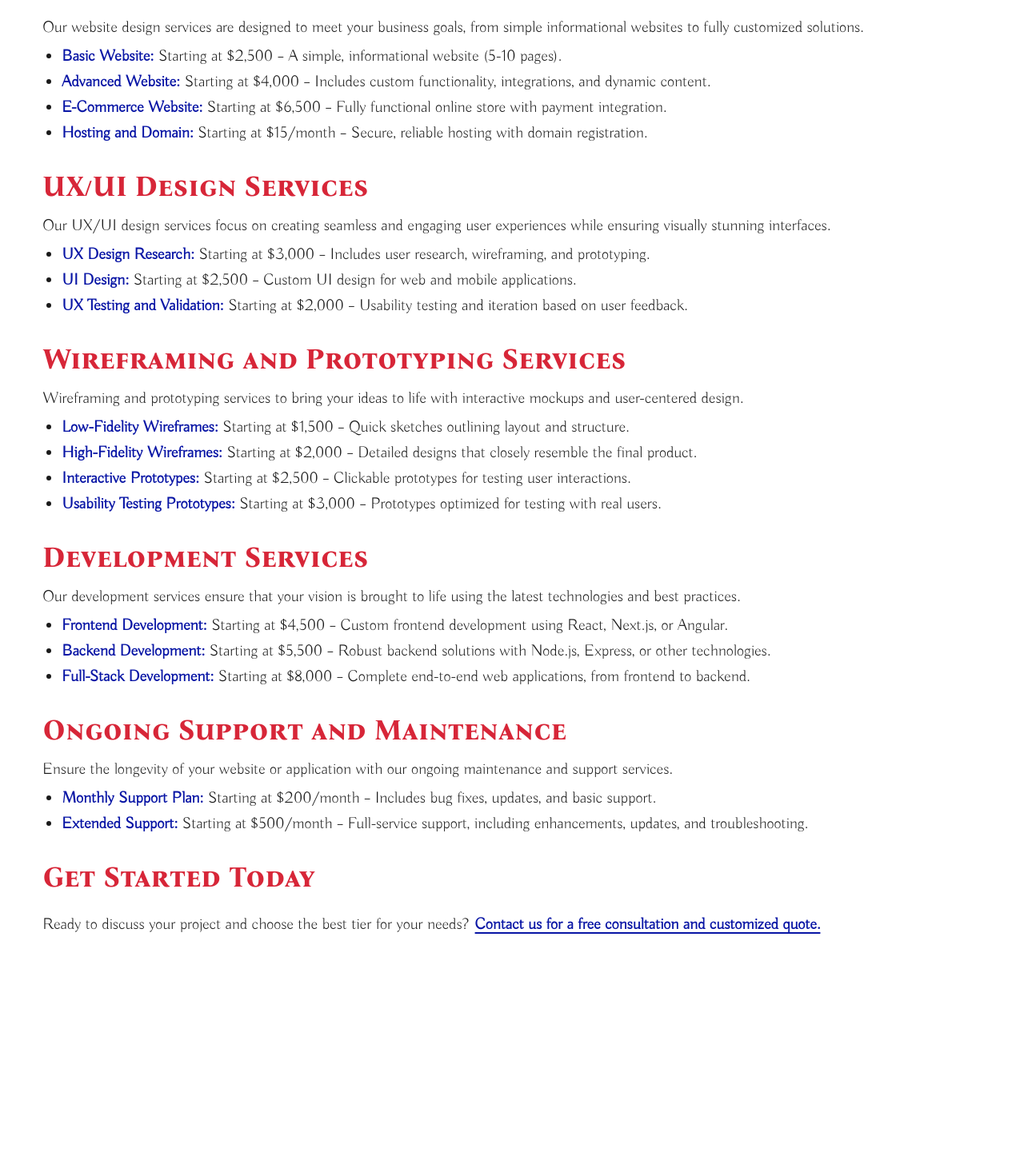
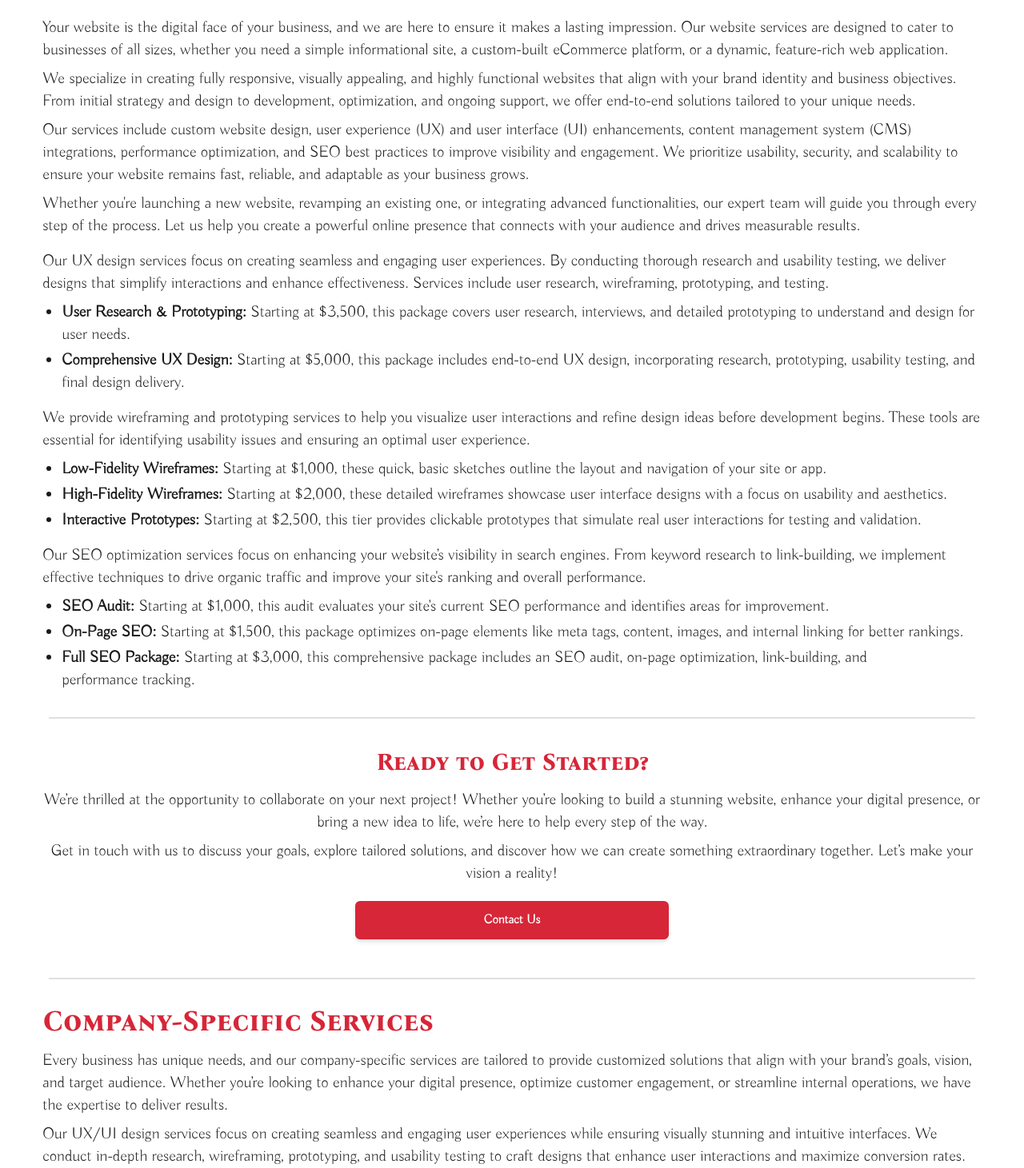
Before and after one commit to tmchuynh/phoenix-code-studio, a Next.js app: page /pricing in a window 1280 px wide. Shown: the part 369-1830 px from the top of the page at 80% size. Before the commit the page ends 1646 px from the top, so only its background shows below. Built offline with nearby package versions, Linux system fonts and the light colour scheme.

Commit message:
expand pricing

```diff
--- a/src/app/pricing/page.tsx
+++ b/src/app/pricing/page.tsx
@@ -1,6 +1,14 @@
 "use client";
 
+import CallToAction from "@/components/CallToAction";
 import { Button } from "@/components/ui/button";
+import { SidebarSeparator } from "@/components/ui/sidebar";
+import {
+  companySpecificServices,
+  contentCreationServices,
+  websiteServices,
+} from "@/lib/constants";
+import { formatCurrency } from "@/lib/utils";
 import router from "next/router";
 import { FC } from "react";
 
@@ -18,187 +26,156 @@ const PricingPage: FC = () => {
         let us help you achieve success with tailored, high-quality services.
       </p>
 
-      {/* Service 1: Website Design */}
+      {/* Service 1: Website Services */}
       <section className="my-8">
         <h2 className="text-2xl md:text-3xl lg:text-4xl font-bold text-primary mb-4">
-          Website Design Services
+          Customized Website Services
         </h2>
         <p>
-          Our website design services are designed to meet your business goals,
-          from simple informational websites to fully customized solutions.
+          Your website is the digital face of your business, and we are here to
+          ensure it makes a lasting impression. Our website services are
+          designed to cater to businesses of all sizes, whether you need a
+          simple informational site, a custom-built eCommerce platform, or a
+          dynamic, feature-rich web application.
         </p>
-        <ul className="list-disc pl-6 space-y-1 text-balance">
-          <li>
-            <span className="font-bold text-secondary">Basic Website:</span>{" "}
-            Starting at $2,500 – A simple, informational website (5-10 pages).
-          </li>
-          <li>
-            <span className="font-bold text-secondary">Advanced Website:</span>{" "}
-            Starting at $4,000 – Includes custom functionality, integrations,
-            and dynamic content.
-          </li>
-          <li>
-            <span className="font-bold text-secondary">
-              E-Commerce Website:
-            </span>{" "}
-            Starting at $6,500 – Fully functional online store with payment
-            integration.
-          </li>
-          <li>
-            <span className="font-bold text-secondary">
-              Hosting and Domain:
-            </span>{" "}
-            Starting at $15/month – Secure, reliable hosting with domain
-            registration.
-          </li>
-        </ul>
-      </section>
+        <p>
+          We specialize in creating fully responsive, visually appealing, and
+          highly functional websites that align with your brand identity and
+          business objectives. From initial strategy and design to development,
+          optimization, and ongoing support, we offer end-to-end solutions
+          tailored to your unique needs.
+        </p>
+        <p>
+          Our services include custom website design, user experience (UX) and
+          user interface (UI) enhancements, content management system (CMS)
+          integrations, performance optimization, and SEO best practices to
+          improve visibility and engagement. We prioritize usability, security,
+          and scalability to ensure your website remains fast, reliable, and
+          adaptable as your business grows.
+        </p>
+        <p>
+          Whether you're launching a new website, revamping an existing one, or
+          integrating advanced functionalities, our expert team will guide you
+          through every step of the process. Let us help you create a powerful
+          online presence that connects with your audience and drives measurable
+          results.
+        </p>
 
-      {/* Service 2: UX/UI Design */}
-      <section className="my-8">
-        <h2 className="text-2xl md:text-3xl lg:text-4xl font-bold text-primary mb-4">
-          UX/UI Design Services
-        </h2>
-        <p>
-          Our UX/UI design services focus on creating seamless and engaging user
-          experiences while ensuring visually stunning interfaces.
-        </p>
-        <ul className="list-disc pl-6 space-y-1 text-balance">
-          <li>
-            <span className="font-bold text-secondary">
-              UX Design Research:
-            </span>{" "}
-            Starting at $3,000 – Includes user research, wireframing, and
-            prototyping.
-          </li>
-          <li>
-            <span className="font-bold text-secondary">UI Design:</span>{" "}
-            Starting at $2,500 – Custom UI design for web and mobile
-            applications.
-          </li>
-          <li>
-            <span className="font-bold text-secondary">
-              UX Testing and Validation:
-            </span>{" "}
-            Starting at $2,000 – Usability testing and iteration based on user
-            feedback.
-          </li>
-        </ul>
-      </section>
-
-      {/* Service 3: Wireframing & Prototyping */}
-      <section className="my-8">
-        <h2 className="text-2xl md:text-3xl lg:text-4xl font-bold text-primary mb-4">
-          Wireframing and Prototyping Services
-        </h2>
-        <p>
-          Wireframing and prototyping services to bring your ideas to life with
-          interactive mockups and user-centered design.
-        </p>
-        <ul className="list-disc pl-6 space-y-1 text-balance">
-          <li>
-            <span className="font-bold text-secondary">
-              Low-Fidelity Wireframes:
-            </span>{" "}
-            Starting at $1,500 – Quick sketches outlining layout and structure.
-          </li>
-          <li>
-            <span className="font-bold text-secondary">
-              High-Fidelity Wireframes:
-            </span>{" "}
-            Starting at $2,000 – Detailed designs that closely resemble the
-            final product.
-          </li>
-          <li>
-            <span className="font-bold text-secondary">
-              Interactive Prototypes:
-            </span>{" "}
-            Starting at $2,500 – Clickable prototypes for testing user
-            interactions.
-          </li>
-          <li>
-            <span className="font-bold text-secondary">
-              Usability Testing Prototypes:
-            </span>{" "}
-            Starting at $3,000 – Prototypes optimized for testing with real
-            users.
-          </li>
-        </ul>
-      </section>
-
-      {/* Service 4: Development Services */}
-      <section className="my-8">
-        <h2 className="text-2xl md:text-3xl lg:text-4xl font-bold text-primary mb-4">
-          Development Services
-        </h2>
-        <p>
-          Our development services ensure that your vision is brought to life
-          using the latest technologies and best practices.
-        </p>
-        <ul className="list-disc pl-6 space-y-1 text-balance">
-          <li>
-            <span className="font-bold text-secondary">
-              Frontend Development:
-            </span>{" "}
-            Starting at $4,500 – Custom frontend development using React,
-            Next.js, or Angular.
-          </li>
-          <li>
-            <span className="font-bold text-secondary">
-              Backend Development:
-            </span>{" "}
-            Starting at $5,500 – Robust backend solutions with Node.js, Express,
-            or other technologies.
-          </li>
-          <li>
-            <span className="font-bold text-secondary">
-              Full-Stack Development:
-            </span>{" "}
-            Starting at $8,000 – Complete end-to-end web applications, from
-            frontend to backend.
-          </li>
-        </ul>
-      </section>
-
-      {/* Service 5: Ongoing Support and Maintenance */}
-      <section className="my-8">
-        <h2 className="text-2xl md:text-3xl lg:text-4xl font-bold text-primary mb-4">
-          Ongoing Support and Maintenance
-        </h2>
-        <p>
-          Ensure the longevity of your website or application with our ongoing
-          maintenance and support services.
-        </p>
-        <ul className="list-disc pl-6 space-y-1 text-balance">
-          <li>
-            <span className="font-bold text-secondary">
-              Monthly Support Plan:
-            </span>{" "}
-            Starting at $200/month – Includes bug fixes, updates, and basic
-            support.
-          </li>
-          <li>
-            <span className="font-bold text-secondary">Extended Support:</span>{" "}
-            Starting at $500/month – Full-service support, including
-            enhancements, updates, and troubleshooting.
-          </li>
-        </ul>
+        {websiteServices.map((services) => (
+          <div className="my-4">
+            <p>{services.details}</p>
+            <ul className="list-disc pl-6 space-y-1 text-pretty">
+              {services.pricingTiers.map((item, index) => (
+                <>
+                  <li key={index}>
+                    <strong>{item.name}:</strong> {item.info}
+                  </li>
+                </>
+              ))}
+            </ul>
+          </div>
+        ))}
       </section>
 
       <section className="my-8">
+        <SidebarSeparator className="bg-muted h-0.5" />
+        <CallToAction />
+        <SidebarSeparator className="bg-muted h-0.5" />
+      </section>
+
+      {/* Service 2: Company Specific Services */}
+      <section className="my-8">
         <h2 className="text-2xl md:text-3xl lg:text-4xl font-bold text-primary mb-4">
-          Get Started Today
+          Company-Specific Services
         </h2>
         <p>
-          Ready to discuss your project and choose the best tier for your needs?{" "}
-          <Button
-            variant={"link"}
-            onClick={() => router.push("/contact-us")}
-            className="p-0 inline-flex m-0"
-          >
-            Contact us for a free consultation and customized quote.
-          </Button>
+          Every business has unique needs, and our company-specific services are
+          tailored to provide customized solutions that align with your brand’s
+          goals, vision, and target audience. Whether you’re looking to enhance
+          your digital presence, optimize customer engagement, or streamline
+          internal operations, we have the expertise to deliver results.
         </p>
+        <p>
+          Our UX/UI design services focus on creating seamless and engaging user
+          experiences while ensuring visually stunning and intuitive interfaces.
+          We conduct in-depth research, wireframing, prototyping, and usability
+          testing to craft designs that enhance user interactions and maximize
+          conversion rates.
+        </p>
+        <p>
+          Beyond design, we offer comprehensive branding and rebranding
+          solutions, helping businesses establish or refine their brand identity
+          with compelling storytelling, logo design, and cohesive visual
+          elements. Additionally, we provide tailored software development
+          services, including custom applications, database management, and
+          enterprise solutions designed to improve efficiency and scalability.
+        </p>
+        <p>
+          We also specialize in eCommerce development, CRM integrations, and
+          automation tools that enhance business operations, customer
+          engagement, and long-term growth. Whatever your specific business
+          requirements, our dedicated team is here to create strategic,
+          innovative, and results-driven solutions that set you apart from the
+          competition.
+        </p>
+
+        {companySpecificServices.map((services) => (
+          <div className="my-4">
+            <p>{services.details}</p>
+            <ul className="list-disc pl-6 space-y-1 text-pretty">
+              {services.pricingTiers.map((item, index) => (
+                <>
+                  <li key={index}>
+                    <strong>{item.name}:</strong> {item.info}
+                  </li>
+                </>
+              ))}
+            </ul>
+          </div>
+        ))}
+      </section>
+
+      {/* Service 3: Content Creation Services */}
+      <section className="my-8">
+        <h2 className="text-2xl md:text-3xl lg:text-4xl font-bold text-primary mb-4">
+          Comprehensive Content Creation Services
+        </h2>
+        <p>
+          Elevate your brand’s presence with our professional content creation
+          services, designed to engage, inform, and inspire your audience.
+          Whether you need compelling website copy, interactive visual
+          storytelling, in-depth blog articles, or detailed product guides, we
+          craft content that aligns with your brand’s voice and business goals.
+        </p>
+        <p>
+          Our approach is rooted in strategy and creativity, ensuring that every
+          piece of content is optimized for impact. We specialize in crafting
+          user-centric narratives, SEO-friendly copy, and multimedia content
+          that drives engagement, boosts visibility, and converts visitors into
+          loyal customers.
+        </p>
+        <p>
+          From initial concept and research to final execution, we work closely
+          with you to produce high-quality content that speaks to your target
+          audience. Whether you’re building an online presence, launching a new
+          product, or strengthening your brand’s storytelling, our tailored
+          content solutions will help you achieve lasting success.
+        </p>
+
+        {contentCreationServices.map((services) => (
+          <div className="my-4">
+            <p>{services.details}</p>
+            <ul className="list-disc pl-6 space-y-1 text-pretty">
+              {services.pricingTiers.map((item, index) => (
+                <>
+                  <li key={index}>
+                    <strong>{item.name}:</strong> {item.info}
+                  </li>
+                </>
+              ))}
+            </ul>
+          </div>
+        ))}
       </section>
     </main>
   );
```
